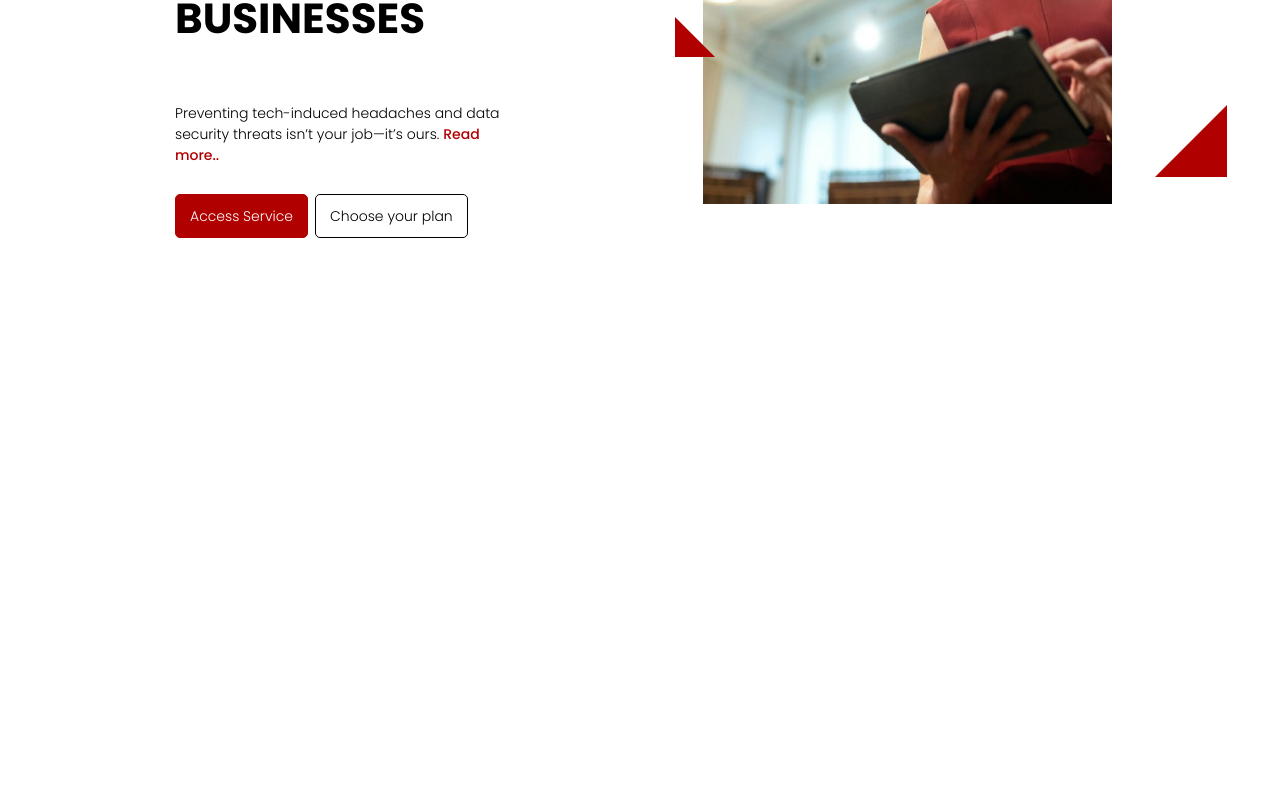
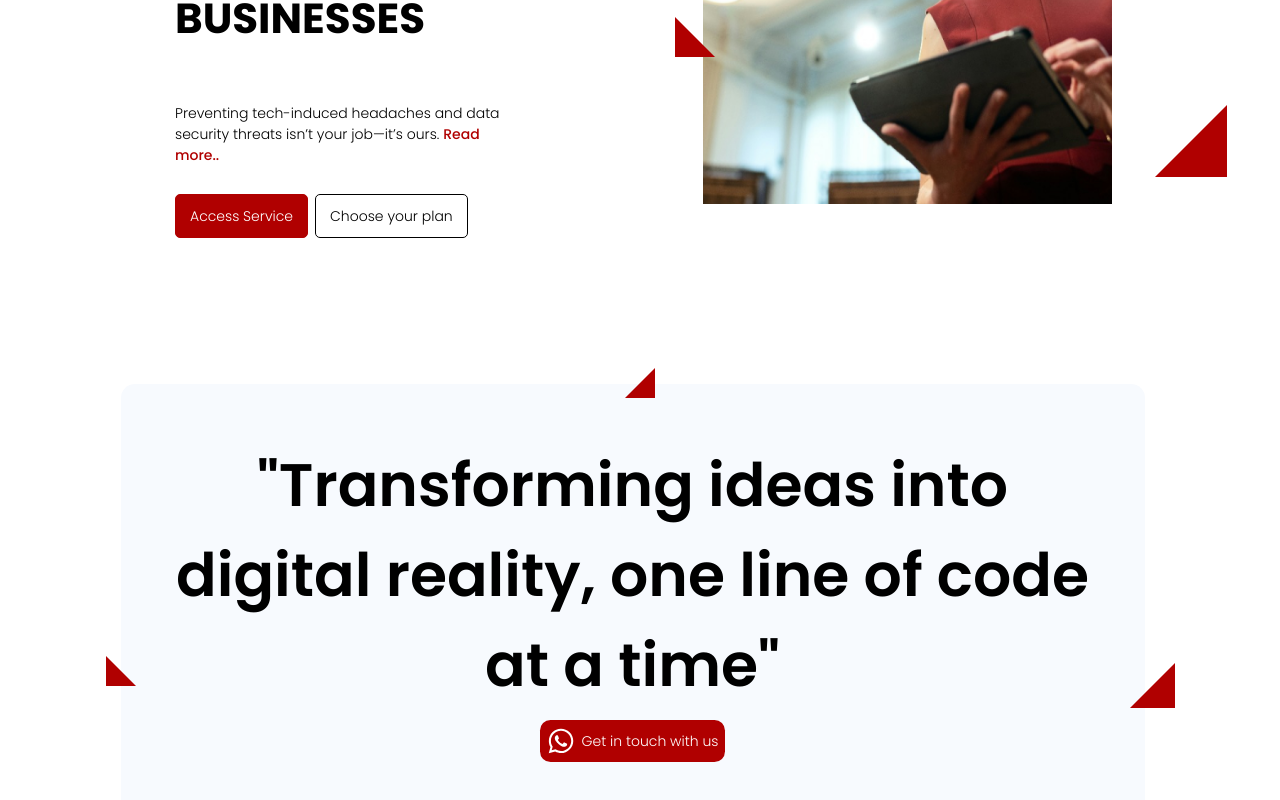
Before and after one commit to techies-developer/techie-website, a React (Create React App) app: page / in a window 1280 px wide. Shown: the part 674-1474 px from the top of the page. Before the commit the page ends 972 px from the top, so only its background shows below. Built offline with nearby package versions, Linux system fonts and the light colour scheme.

Commit message:
CTA-Section

```diff
--- a/package.json
+++ b/package.json
@@ -12,6 +12,7 @@
     "@types/react-dom": "^18.2.19",
     "react": "^18.2.0",
     "react-dom": "^18.2.0",
+    "react-icons": "^5.0.1",
     "react-scripts": "5.0.1",
     "typescript": "^4.9.5",
     "web-vitals": "^2.1.4"
--- a/src/App.tsx
+++ b/src/App.tsx
@@ -3,13 +3,19 @@ import "./App.css";
 import Header from "./common/header/Header";
 import Pricing from "./common/pricing/Pricing";
 import HeroSection from "./components/hero-section/HeroSection";
+import { CtaSection } from "./components/cta/cta-section";
 
 function App() {
   return (
-    <div className="w-full h-full section-hidden">
+    <div className='w-full h-full section-hidden'>
       <Header />
-      <Pricing/>
+      <Pricing />
       <HeroSection />
+      <CtaSection
+        topInput=' "Transforming ideas into'
+        middleInput='digital reality, one line of code'
+        bottomInput='at a time"'
+      />
     </div>
   );
 }
--- a/src/assets/index.ts
+++ b/src/assets/index.ts
@@ -1 +1,4 @@
 export const heroBg = require("./bg-image.jpg");
+export * from "./svg/bottom-left-object";
+export * from "./svg/bottom-right-object";
+export * from "./svg/top-middle-object";
--- /dev/null
+++ b/src/assets/svg/bottom-left-object.tsx
@@ -0,0 +1,16 @@
+import React from "react";
+
+export const BottomLeftObj = () => {
+  return (
+    <div className='mr-[-15px] z-10 mt-[10rem]'>
+      <svg
+        width='30'
+        height='30'
+        viewBox='0 0 40 40'
+        fill='none'
+        xmlns='http://www.w3.org/2000/svg'>
+        <path d='M0 40.0005H40L0 0.000488281L0 40.0005Z' fill='#B00000' />
+      </svg>
+    </div>
+  );
+};
--- /dev/null
+++ b/src/assets/svg/bottom-right-object.tsx
@@ -0,0 +1,19 @@
+import React from "react";
+
+export const BottomRightObj = () => {
+  return (
+    <div className='ml-[-15px] z-10 mt-[12rem]'>
+      <svg
+        width='45'
+        height='45'
+        viewBox='0 0 72 72'
+        fill='none'
+        xmlns='http://www.w3.org/2000/svg'>
+        <path
+          d='M72 71.9998L6.29444e-06 71.9998L72 -0.000244141L72 71.9998Z'
+          fill='#B00000'
+        />
+      </svg>
+    </div>
+  );
+};
--- /dev/null
+++ b/src/assets/svg/top-middle-object.tsx
@@ -0,0 +1,16 @@
+import React from "react";
+
+export const TopMiddleObject: React.FC<{}> = () => {
+  return (
+    <div className='z-10 mb-[-1rem]'>
+      <svg
+        width='30'
+        height='30'
+        viewBox='0 0 40 40'
+        fill='none'
+        xmlns='http://www.w3.org/2000/svg'>
+        <path d='M40 40L3.49691e-06 40L40 0L40 40Z' fill='#B00000' />
+      </svg>
+    </div>
+  );
+};
--- /dev/null
+++ b/src/components/cta/cta-section.tsx
@@ -0,0 +1,44 @@
+import React from "react";
+import { BottomLeftObj, BottomRightObj, TopMiddleObject } from "../../assets";
+import { FaWhatsapp } from "react-icons/fa6";
+
+type ctaSection = {
+  topInput?: string;
+  middleInput?: string;
+  bottomInput?: string;
+};
+
+export const CtaSection: React.FC<ctaSection> = ({
+  topInput,
+  middleInput,
+  bottomInput,
+}) => {
+  return (
+    <div className='pt-20'>
+      <div className='flex flex-row w-[100%] justify-center items-center'>
+        <TopMiddleObject />
+      </div>
+      <div className='flex flex-row items-center w-[100%] justify-center'>
+        <BottomLeftObj />
+        <div className='w-[80%] bg-[#F7FAFE]  py-[4rem] rounded-2xl'>
+          <h4 className='font-[600] text-[30px] md:text-[45px] lg:text-[60px] flex justify-center'>
+            {topInput}
+          </h4>
+          <h4 className='font-[600] text-[30px] md:text-[45px] lg:text-[60px] flex justify-center'>
+            {middleInput}
+          </h4>
+          <h4 className='font-[600] text-[30px] md:text-[45px] lg:text-[60px] flex justify-center'>
+            {bottomInput}
+          </h4>
+          <div className='flex justify-center mt-3'>
+            <button className='flex gap-2 text-white bg-[#B00000] items-center py-[0.5rem] px-[0.5rem] rounded-xl duration-500 hover:bg-[#b00000cd]'>
+              <FaWhatsapp className='w-[2rem] h-[2rem]' />{" "}
+              <span>Get in touch with us</span>
+            </button>
+          </div>
+        </div>
+        <BottomRightObj />
+      </div>
+    </div>
+  );
+};
```
Also changed, not shown: 1 other file (tests, documents, lock files or other folders).
